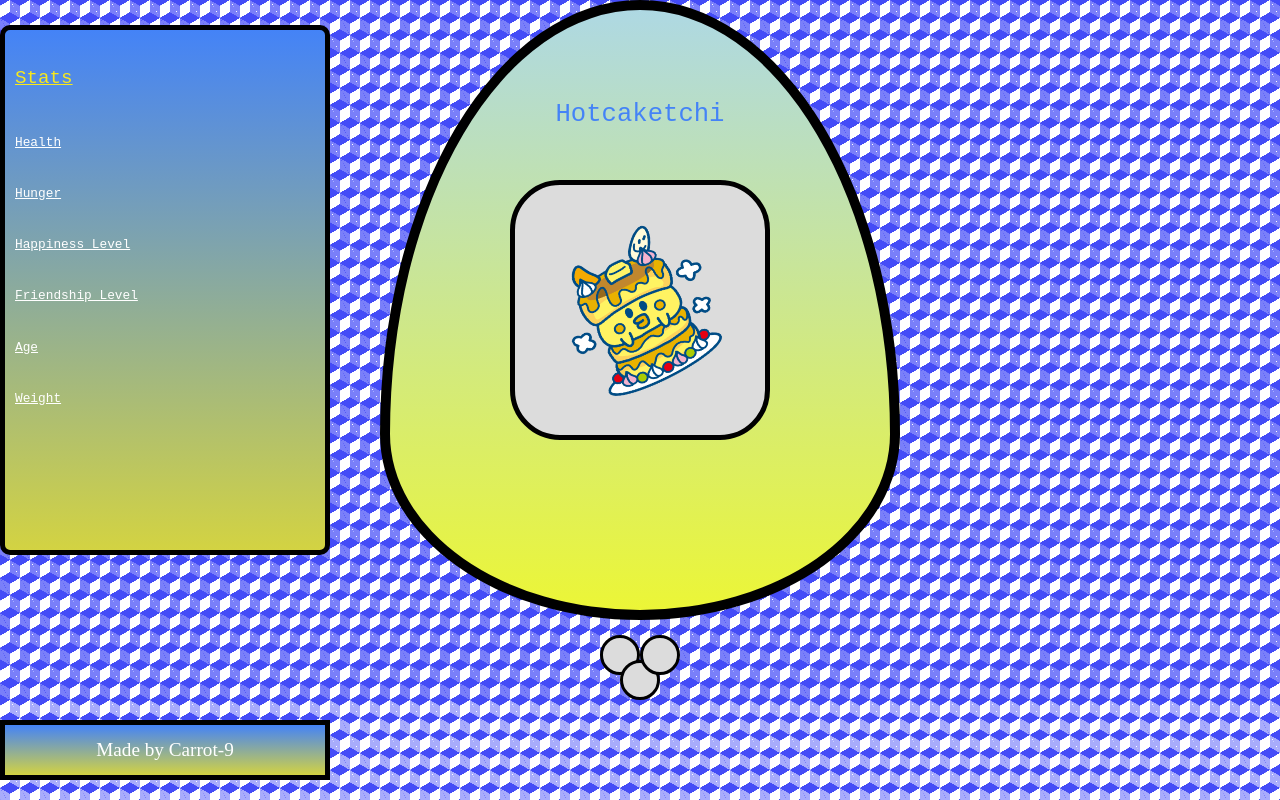
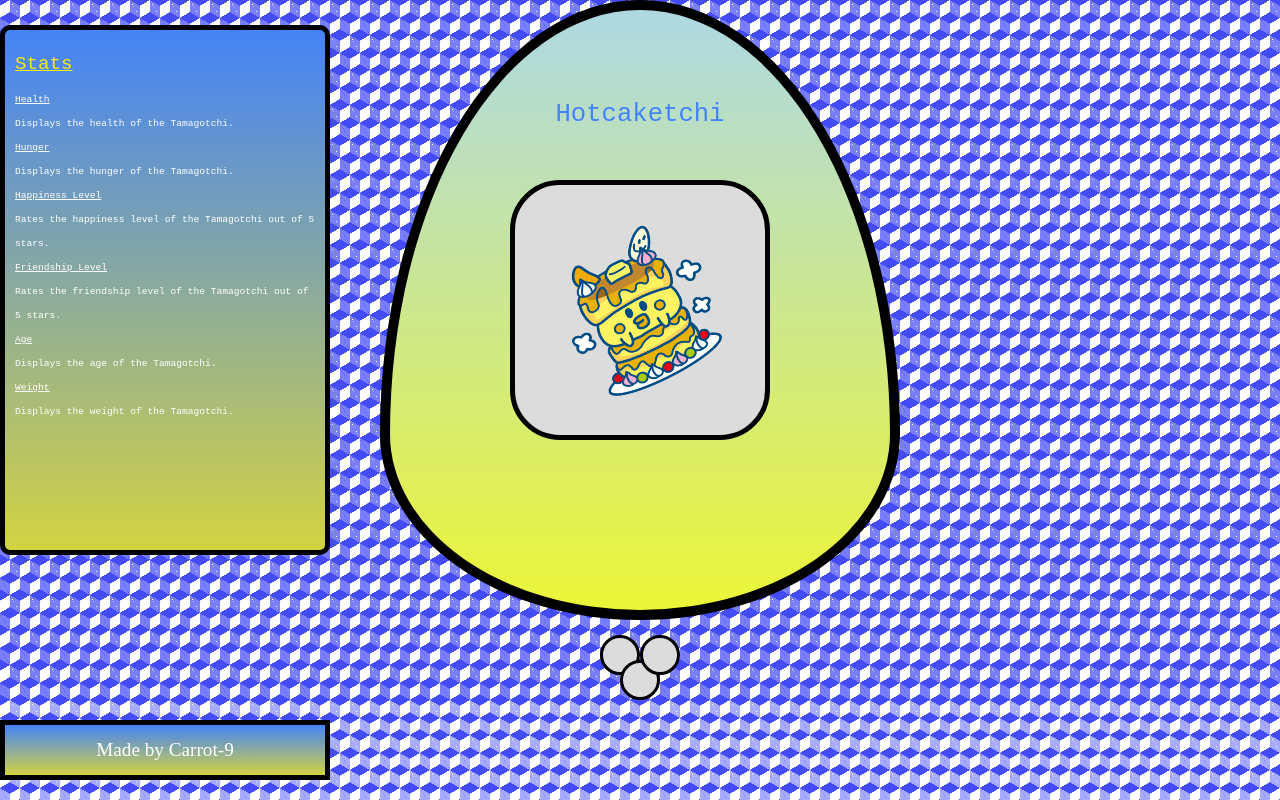
Before and after one commit to Carrot-9/BandLab-Project, a website: page index.html in a window 1280 px wide. Drawn offline with Linux system fonts and the light colour scheme.

Commit message:
Altered Table 'tamagotchi_stats'

```diff
--- a/assets/css/styles.scss
+++ b/assets/css/styles.scss
@@ -43,15 +43,10 @@ html, body {
     border: solid 5px $border-color;
     border-radius: 10px;
     background: linear-gradient(#4483f7,#d3d342);
-    line-height: 4;
+    line-height: 2.5;
     font-family: monospace;
-    font-size: 1vw;
-
-.MainMenuTitle {
-    font-size: 1.5vw;
-    color: #f7e81c;
-    text-decoration: underline;
-
+    font-size: 0.75vw;
+    color: $MainMenuFontColor;
     }
 
 .MainMenuList {
@@ -71,18 +66,17 @@ html, body {
         color: $MainMenuFontColor;
 
     }
+}
 
-        .MainMenuListDescription {
-            font-size: 1vw;
-            color: $MainMenuFontColor;
+.MainMenuTitle {
+    font-size: 1.5vw;
+    color: #f7e81c;
+    text-decoration: underline;
 
     }
 
-        }
-}
-
 // Sub Menu //
-.SubMenu {
+.Footer {
     display: flex;
     justify-content: center;
     align-items: center;
--- a/assets/js/index.js
+++ b/assets/js/index.js
@@ -13,9 +13,7 @@ const res = await fetch(url, {method:"GET"});
 const data = await res.json();
 console.log(data);
 
-const p = document.createElement('p');
-p.textContent = `Hunger Level: ${data.hunger}/100`;
-GetHungerDisplay.appendChild(p);
+GetHungerDisplay.textContent = `Hunger Level: ${data.hunger}/100`;
     }catch(error) {
         console.error("An error occured while retrieving GET request.")
     }
--- a/index.html
+++ b/index.html
@@ -14,22 +14,22 @@
     <header class="MainMenuTitle">Stats</header>
     <section class="MainMenuList">
         <a href="#">Health</a>
-        <div class="MainMenuListDescription" id="DisplayHealth"></div>
+        <div class="MainMenuListDescription" id="DisplayHealth"> Displays the health of the Tamagotchi.</div>
         <a href="#" id="FetchHungerLink">Hunger</a>
-        <div class="MainMenuListDescription" id="DisplayHunger"><div>
+        <div class="MainMenuListDescription" id="DisplayHunger">Displays the hunger of the Tamagotchi.</div>
         <a href="#">Happiness Level</a>
-        <div class="MainMenuListDescription" id="DisplayHappinessLevel"></div>
+        <div class="MainMenuListDescription" id="DisplayHappinessLevel">Rates the happiness level of the Tamagotchi out of 5 stars.</div>
         <a href="#">Friendship Level</a>
-        <div class="MainMenuListDescription" id="DisplayFriendshipLevel"></div>
+        <div class="MainMenuListDescription" id="DisplayFriendshipLevel">Rates the friendship level of the Tamagotchi out of 5 stars.</div>
         <a href="#">Age</a>
-        <div class="MainMenuListDescription" id="DisplayAge"></div>
+        <div class="MainMenuListDescription" id="DisplayAge">Displays the age of the Tamagotchi.</div>
         <a href="#">Weight</a>
-        <div class="MainMenuListDescription" id="DisplayWeight"></div>
+        <div class="MainMenuListDescription" id="DisplayWeight">Displays the weight of the Tamagotchi.</div>
     </section>
 </aside>
 
-<!--Sub Menu-->
-<footer class="SubMenu">
+<!--Footer-->
+<footer class="Footer">
     <p> Made by Carrot-9</p>
 </footer>
 
```
Also changed, not shown: assets/css/styles.css, 1 other file. Lines whose indentation alone changed are shown as unchanged.
